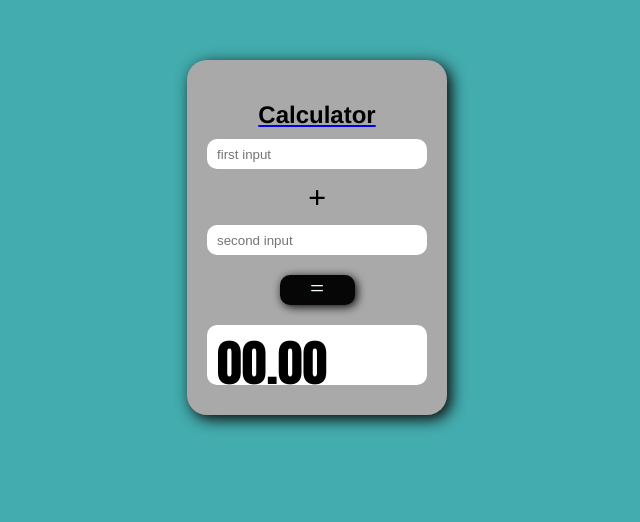
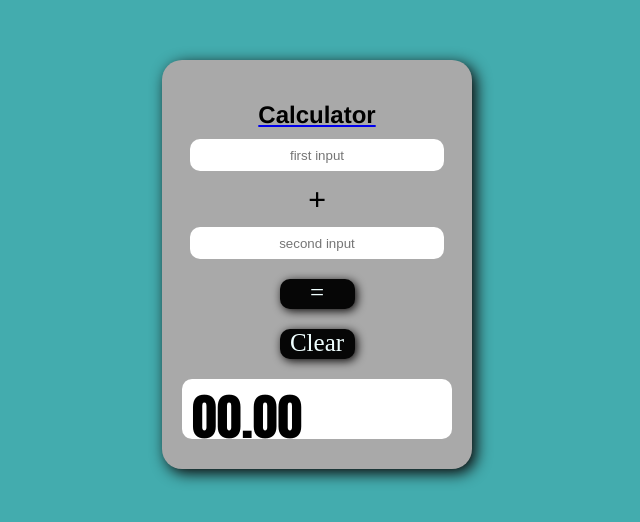
Before and after one commit to Tasneemhussain/Calculator-Project, a React (Vite) app: page / in a window 1280 px wide. Shown: the top 522 px of the page, without its empty margins (323-963 px from the left). Built offline with nearby package versions, Linux system fonts and the light colour scheme.

Commit message:
updated buttons

```diff
--- a/src/App.css
+++ b/src/App.css
@@ -11,7 +11,7 @@ body {
 
 .calculator {
   background-color: darkgray;
-  width: 200px;
+  width: 250px;
   padding: 30px;
   border-radius: 20px;
   display: flex;
@@ -27,7 +27,8 @@ input {
   height: 30px;
   border: 0;
   border-radius: 10px;
-  padding: 0 10px 0 10px;
+  padding: 10 20px 10 20px;
+  text-align: center;
 }
 
 h1 {
--- a/src/App.tsx
+++ b/src/App.tsx
@@ -15,6 +15,12 @@ function App() {
     const num2 = parseInt(b);
     setResult(num1 + num2);
   };
+  const handleClear = () => {
+    setFirstInput(""); // Clear first input
+    setSecondInput(""); // Clear second input
+    setResult(null); // Clear result
+  };
+
 
   return (
     <div className="calculator">
@@ -31,6 +37,10 @@ function App() {
         placeholder="second input"
       />
       <Button onClick={() => addNumbers(firstInput, secondInput)} />
+
+         {/* Clear Button */}
+      <Button onClick={handleClear} label="Clear" />
+
       <Screen result={result} />
     </div>
   );
--- a/src/components/Button.tsx
+++ b/src/components/Button.tsx
@@ -1,9 +1,15 @@
 type ButtonProps = {
   onClick: () => void;
+  label?: string;
 };
 
-const Button = ({ onClick }: ButtonProps) => {
-  return <div className="button" onClick={onClick}> = </div>;
+const Button = ({ onClick, label  }: ButtonProps) => {
+  return <div className="button" onClick={onClick}>
+   {label || "="}
+  </div>;
+
+
+
 };
 
 export default Button;
```
